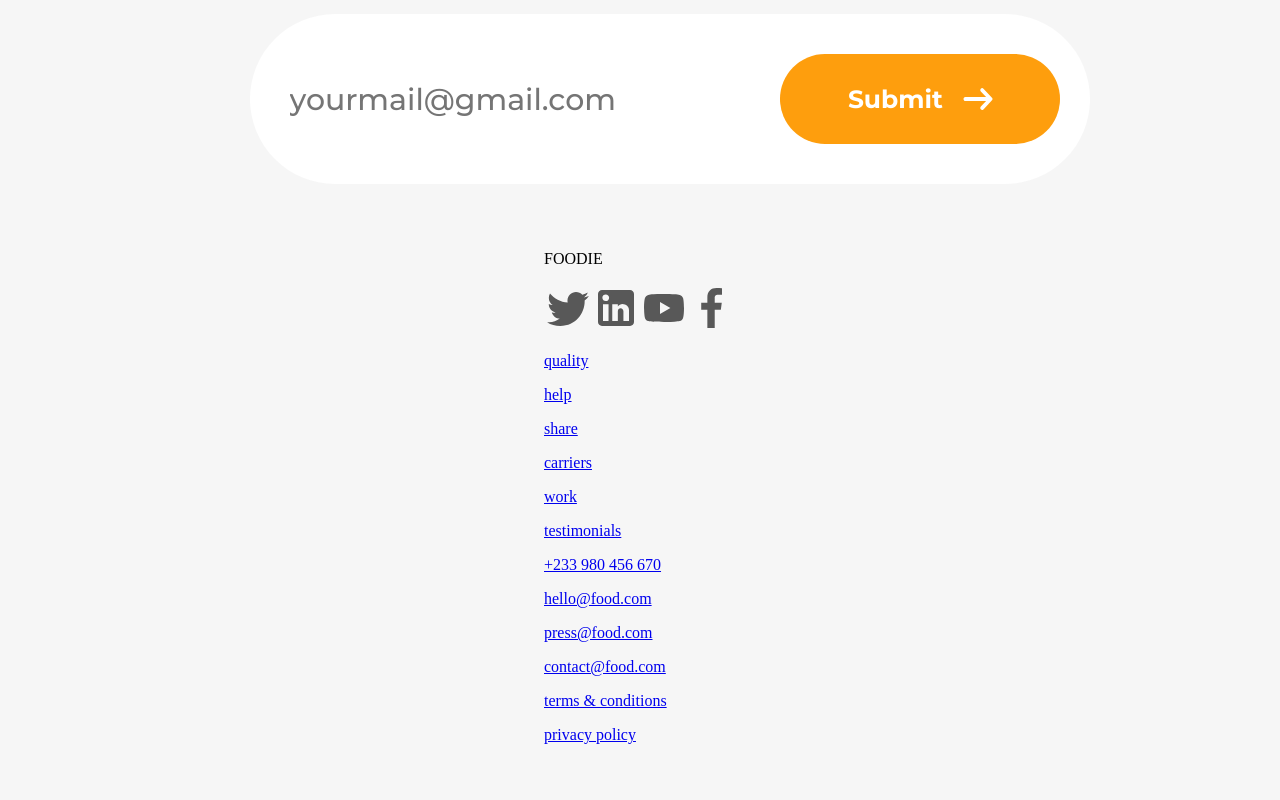
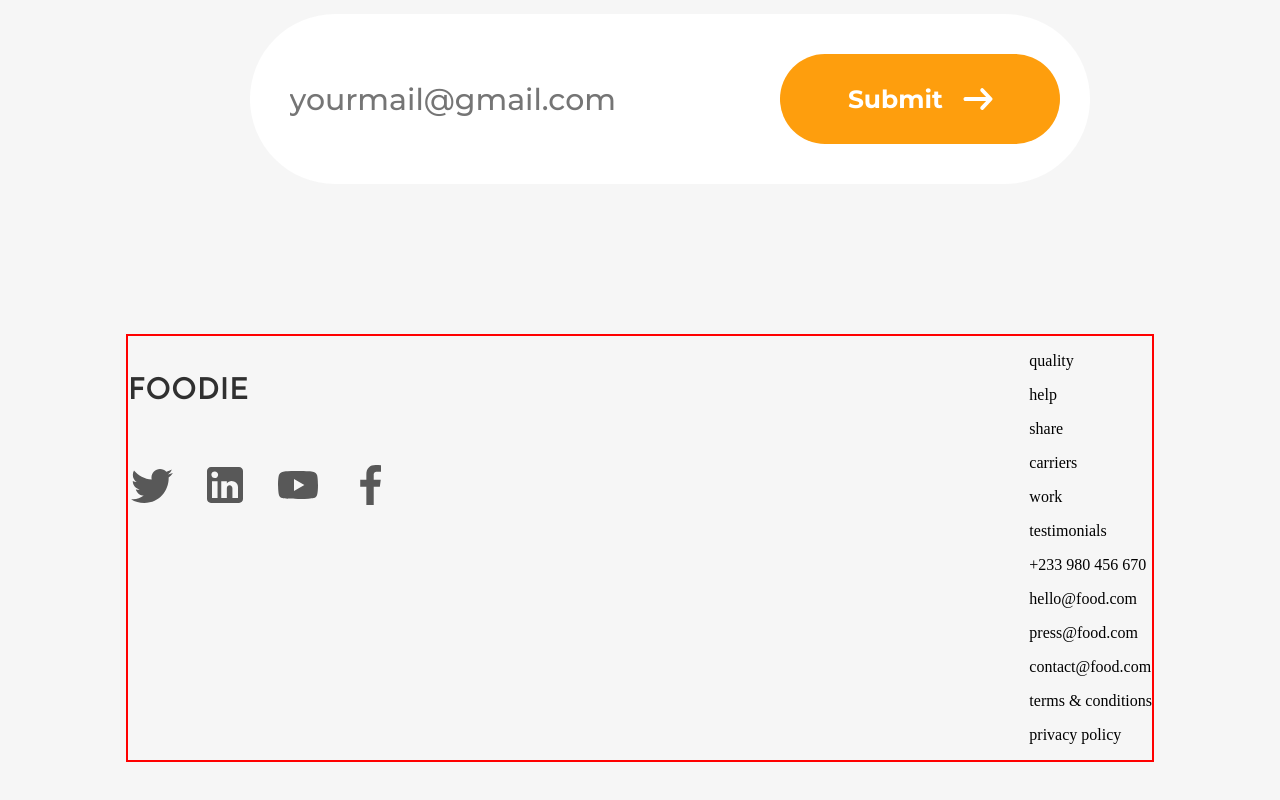
Before and after one commit to mambachristophersteven/react-restaurant-landing-page, a React (Create React App) app: page / in a window 1280 px wide. Shown: the part 4977-5777 px from the top of the page. Before the commit the page ends 5737 px from the top, so only its background shows below. Built offline with nearby package versions, Linux system fonts and the light colour scheme.

Commit message:
links styling in index.css

```diff
--- a/src/Components/Footer/Footer.css
+++ b/src/Components/Footer/Footer.css
@@ -0,0 +1,27 @@
+.footer{
+    width: 80%;
+    border: 2px solid red;
+    display: flex;
+    justify-content: space-between;
+    margin-top: 100px;
+    margin-bottom: 100px;
+}
+
+.footer-left{
+    display: flex;
+    flex-direction: column;
+    align-items: flex-start;
+    gap: 20px;
+}
+
+.foodie-name{
+    font-family: reemMedium;
+    font-size: 30px;
+    color: var(--footer-text);
+}
+
+.social-media{
+    display: flex;
+    align-items: center;
+    gap: 25px;
+}
--- a/src/index.css
+++ b/src/index.css
@@ -27,6 +27,7 @@
   --minor-text: #515151;
   --name-text: #1C1C1C;
   --input-text: #8D8D8D;
+  --footer-text: #303030;
   --background: #F6F6F6;
   --white: #fff;
 }
@@ -44,3 +45,8 @@ body {
 body::-webkit-scrollbar {
   display: none;  /* Safari and Chrome */
 }
+
+a{
+  text-decoration: none;
+  color: black;
+}
```
